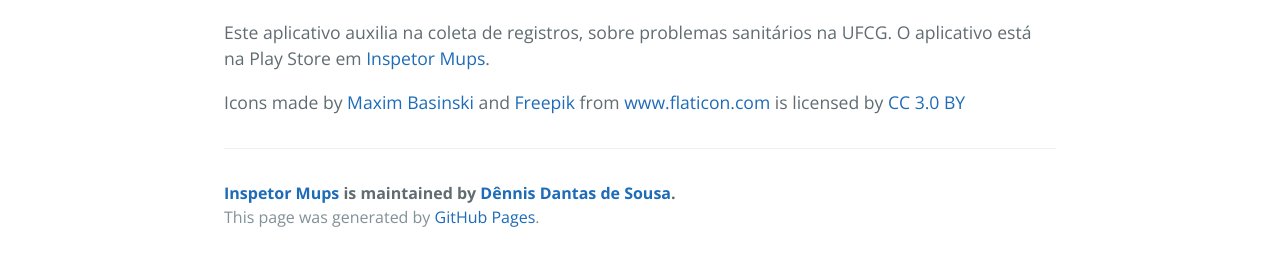
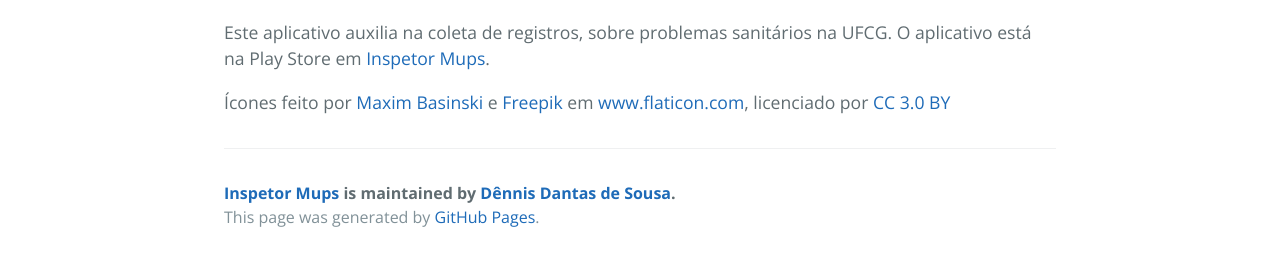
Before and after one commit to ddspog/inspetor-mups, a Jekyll site: the page built from index.md, in a window 1280 px wide. Shown: the part 466-732 px from the top of the page. Built offline with Jekyll 4.4.1, drawn with Linux system fonts in a browser that asks for light colours; our own code applies the rules of GitHub Pages for plain Markdown files.

```diff
--- a/index.md
+++ b/index.md
@@ -4,4 +4,4 @@
 Este aplicativo auxilia na coleta de registros, sobre problemas sanitários na UFCG.
 O aplicativo está na Play Store em [Inspetor Mups](https://play.google.com/store/apps/details?id=com.ide5fpb31wteimk11kr7p0).
 
-<div>Icons made by <a href="https://www.flaticon.com/authors/maxim-basinski" title="Maxim Basinski">Maxim Basinski</a> and <a href="http://www.freepik.com" title="Freepik">Freepik</a> from <a href="https://www.flaticon.com/" title="Flaticon">www.flaticon.com</a> is licensed by <a href="http://creativecommons.org/licenses/by/3.0/" title="Creative Commons BY 3.0" target="_blank">CC 3.0 BY</a></div>
+<div>Ícones feito por <a href="https://www.flaticon.com/authors/maxim-basinski" title="Maxim Basinski">Maxim Basinski</a> e <a href="http://www.freepik.com" title="Freepik">Freepik</a> em <a href="https://www.flaticon.com/" title="Flaticon">www.flaticon.com</a>, licenciado por <a href="http://creativecommons.org/licenses/by/3.0/" title="Creative Commons BY 3.0" target="_blank">CC 3.0 BY</a></div>
--- a/mobile-config.js
+++ b/mobile-config.js
@@ -6,7 +6,7 @@ App.info({
 });
 
 App.accessRule('*://localhost:12768/*');
-App.accessRule('*://tsu.herokuapp.com/*');
+App.accessRule('*://inspetor-mups.herokuapp.com/*');
 App.accessRule('*://ajax.googleapis.com/*');
 App.accessRule('*://fonts.googleapis.com/*');
 
--- a/package.json
+++ b/package.json
@@ -1,11 +1,11 @@
 {
-  "name": "tsu",
+  "name": "inspetor-mups",
   "private": true,
   "scripts": {
     "start": "meteor --port=9000 --settings \"private\\settings\\development.json\"",
     "test": "meteor test --driver-package=practicalmeteor:mocha",
     "android": "meteor run android-device --settings \"private\\settings\\development.json\"",
-    "online": "meteor run android-device --mobile-server https://tsu.herokuapp.com/ --settings \"private\\settings\\development.json\""
+    "online": "meteor run android-device --mobile-server https://inspetor-mups.herokuapp.com/ --settings \"private\\settings\\development.json\""
 
   },
   "dependencies": {
```
Also changed, not shown: .github/CONTRIBUTING.md, README.md, resources/pieces/appIcon.svg, resources/pieces/splashScreen.svg, 2 other files.
